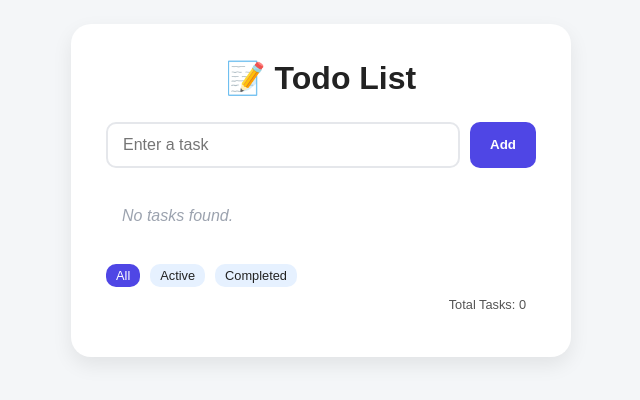
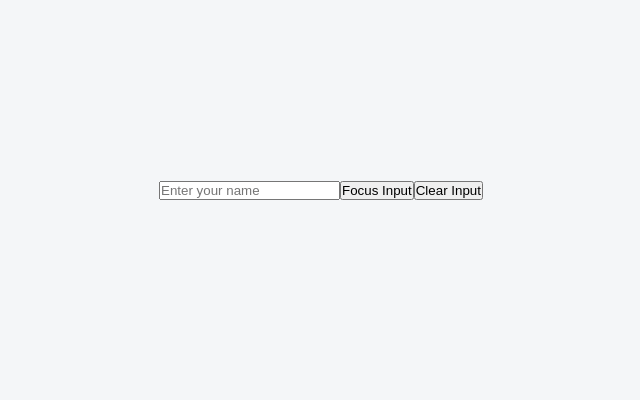
Before and after one commit to arjuntelange/react-practice, a React (Vite) app: page / in a window 1280 px wide. Shown: the part 210-610 px from the top of the page, without its empty margins (319-959 px from the left). Built offline with nearby package versions, Linux system fonts and the light colour scheme.

Commit message:
practice useRef react hook

```diff
--- a/src/App.jsx
+++ b/src/App.jsx
@@ -1,11 +1,12 @@
 import "./App.css";
-import TodoList from "./state-projects/todo-list/TodoList";
+import UseRefHook from "./hooks-practice/UseRefHook";
+import ThemeToggle from "./state-projects/theme-toggle/ThemeToggle";
 
 function App() {
   return (
     <>
       <div className="main-container">
-        <TodoList/>
+        <UseRefHook/>
       </div>
     </>
   );
--- /dev/null
+++ b/src/hooks-practice/UseRefHook.jsx
@@ -0,0 +1,25 @@
+import React, { useRef } from "react";
+
+function UseRefHook() {
+  const inputRef = useRef();
+
+  function handleFocus() {
+    inputRef.current.focus();
+  }
+
+  function clearInput() {
+    inputRef.current.value = "";
+  }
+
+  return (
+    <div>
+      <input ref={inputRef} placeholder="Enter your name" />
+
+      <button onClick={handleFocus}>Focus Input</button>
+
+      <button onClick={clearInput}>Clear Input</button>
+    </div>
+  );
+}
+
+export default UseRefHook;
```
